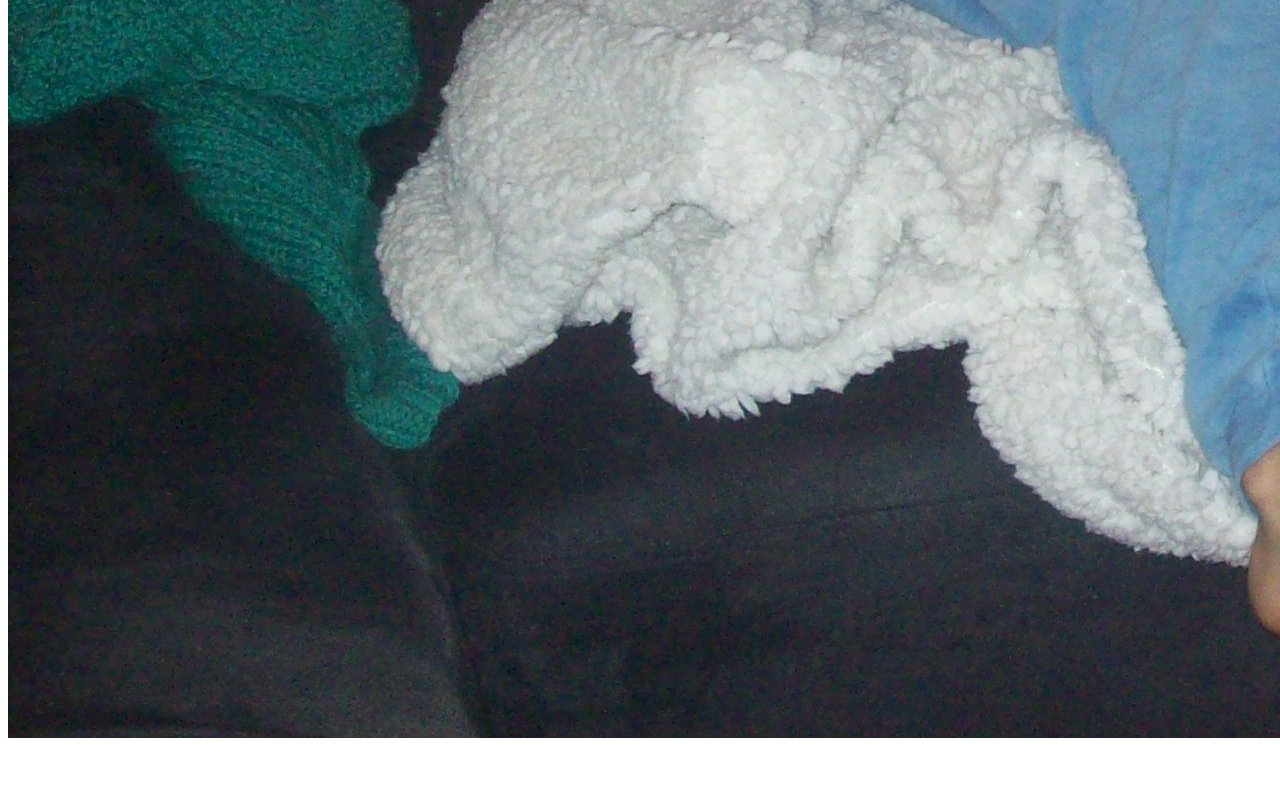
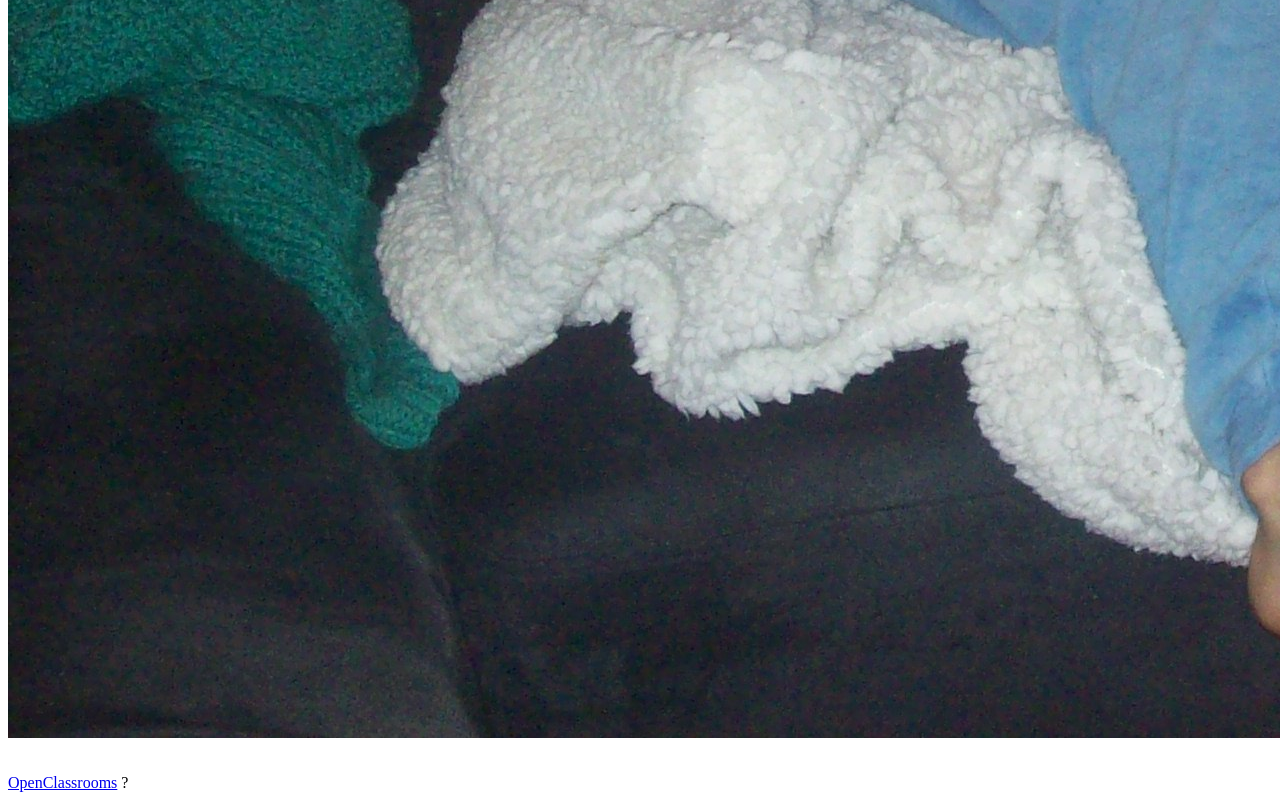
Before and after one commit to PriamADX/test2000, a plain HTML site: page index.html in a window 1280 px wide. Shown: the part 1798-2598 px from the top of the page. Drawn offline with Linux system fonts and the light colour scheme.

Commit message:
Update index.html

```diff
--- a/index.html
+++ b/index.html
@@ -15,4 +15,5 @@ surtout mettez votre photo ou votre vidéo ou les deux !
 <br>
 <br>&nbsp;
 <br>
-<br>
+
+<a href="https://"mail.google.com>OpenClassrooms</a> ?<br />
```
